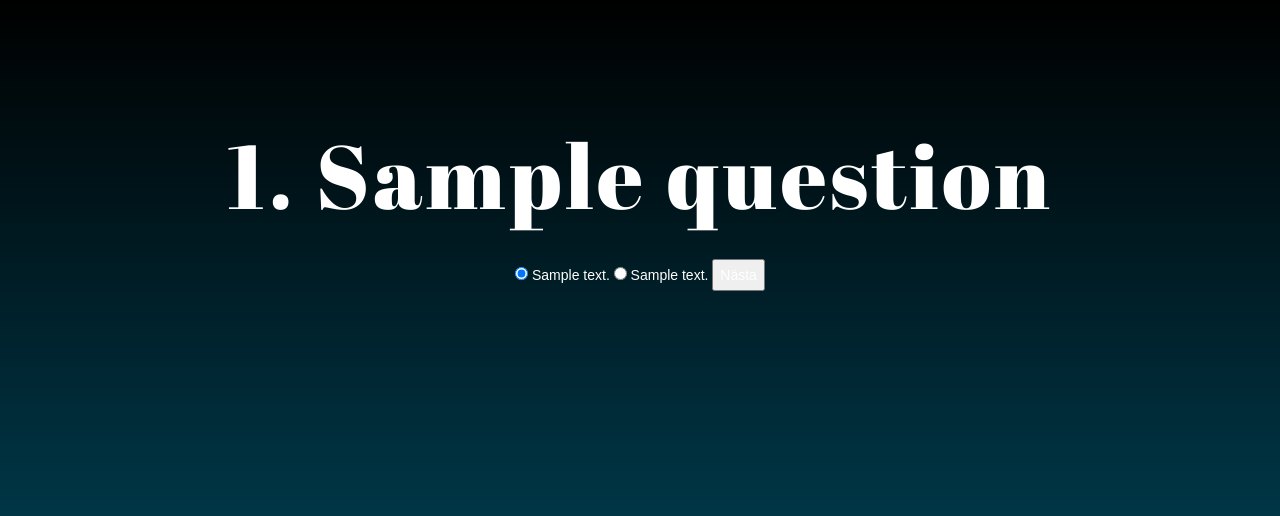
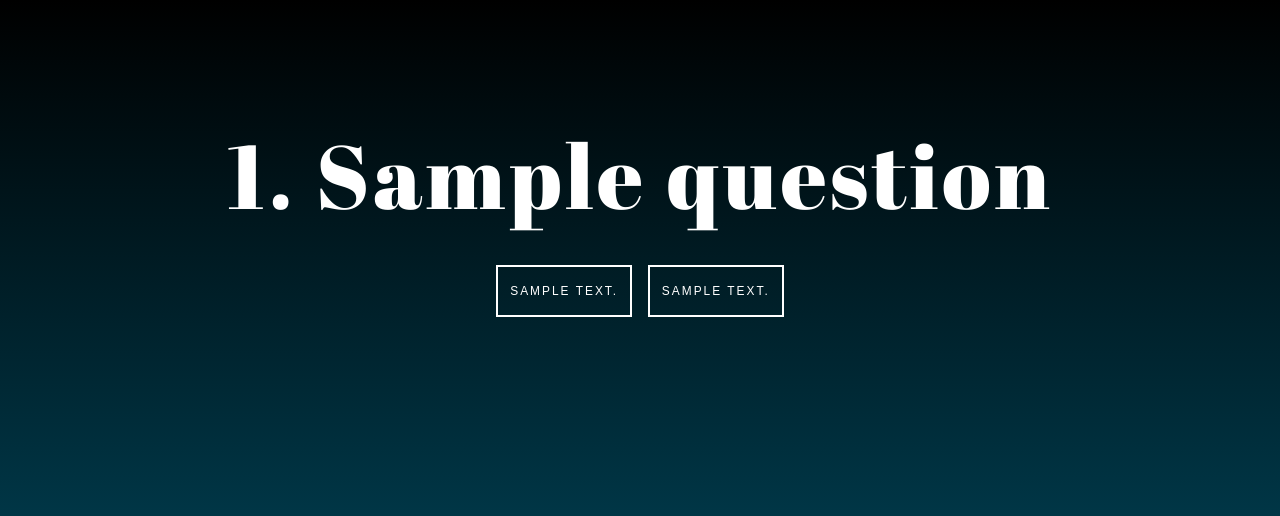
Before and after one commit to Lobsterass/quizproject, a Django app: page /quiz/1/question/1/ in a window 1280 px wide. Shown: the top 516 px of the page. Run offline with Django 3.2, Linux system fonts and the light colour scheme; tables that the repository leaves empty hold one stand-in row (values such as "Sample post"); some libraries are stand-ins or nearby versions.

Commit message:
button istället för radio

```diff
--- a/quiz/templates/question.html
+++ b/quiz/templates/question.html
@@ -17,9 +17,9 @@
 			<br>
 			<form action="{% url "answer_page" quiz.quiz_number question_number %}" method="post">
 				{% csrf_token %}
-				<p><input type="radio" name="answer" value="1" class="button" checked> {{ answer1 }}
-					<input type="radio" name="answer" value="2" class="button"> {{ answer2 }}
-					<button type="submit">Nästa</button></p>
+				<p><button type="submit" name="answer" value="1" class="button"> {{ answer1 }}</button>
+					<button type="submit" name="answer" value="2" class="button"> {{ answer2 }}</button>
+				</p>
 			</form>
 			<br>
 		</div>
```
